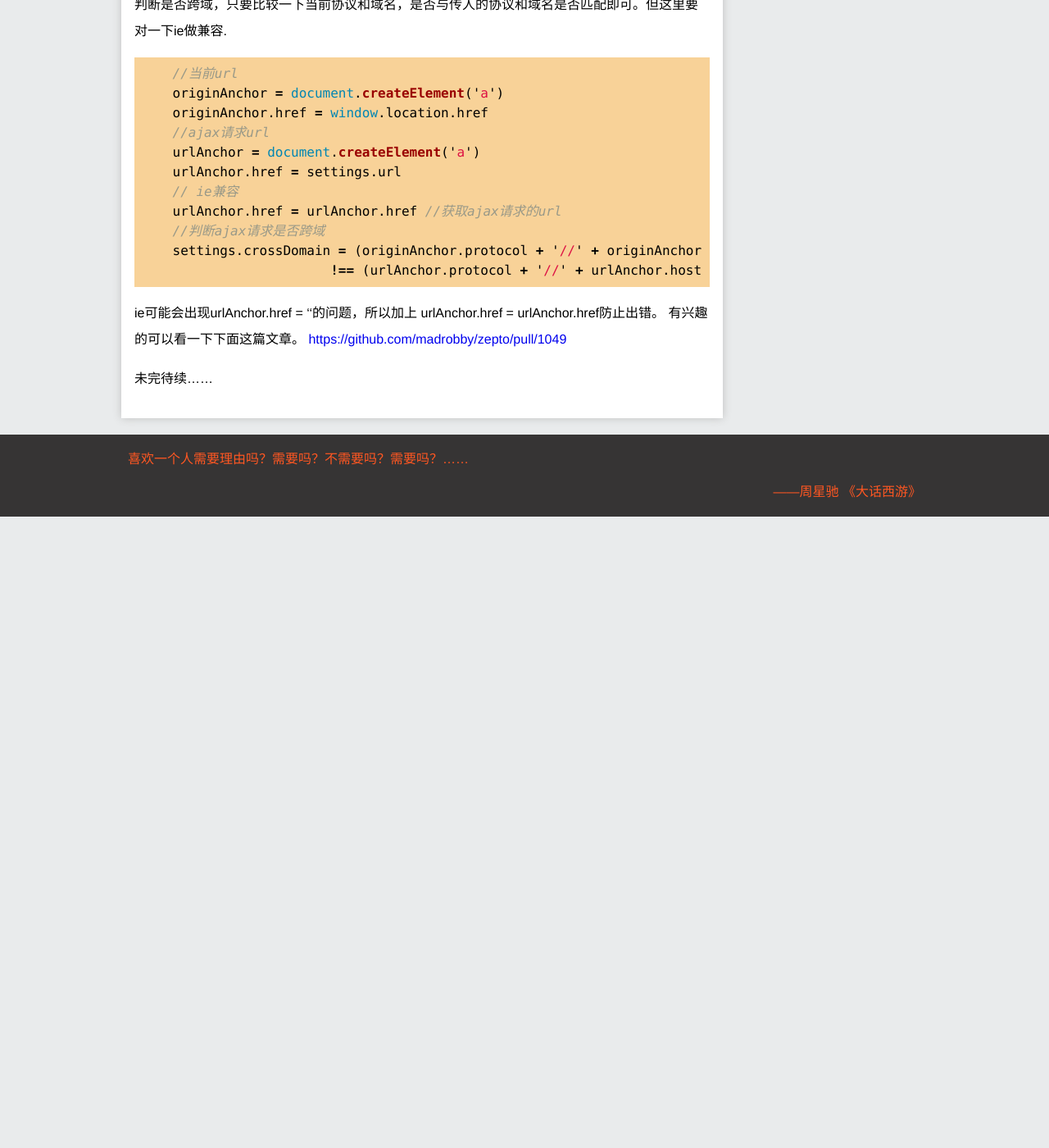
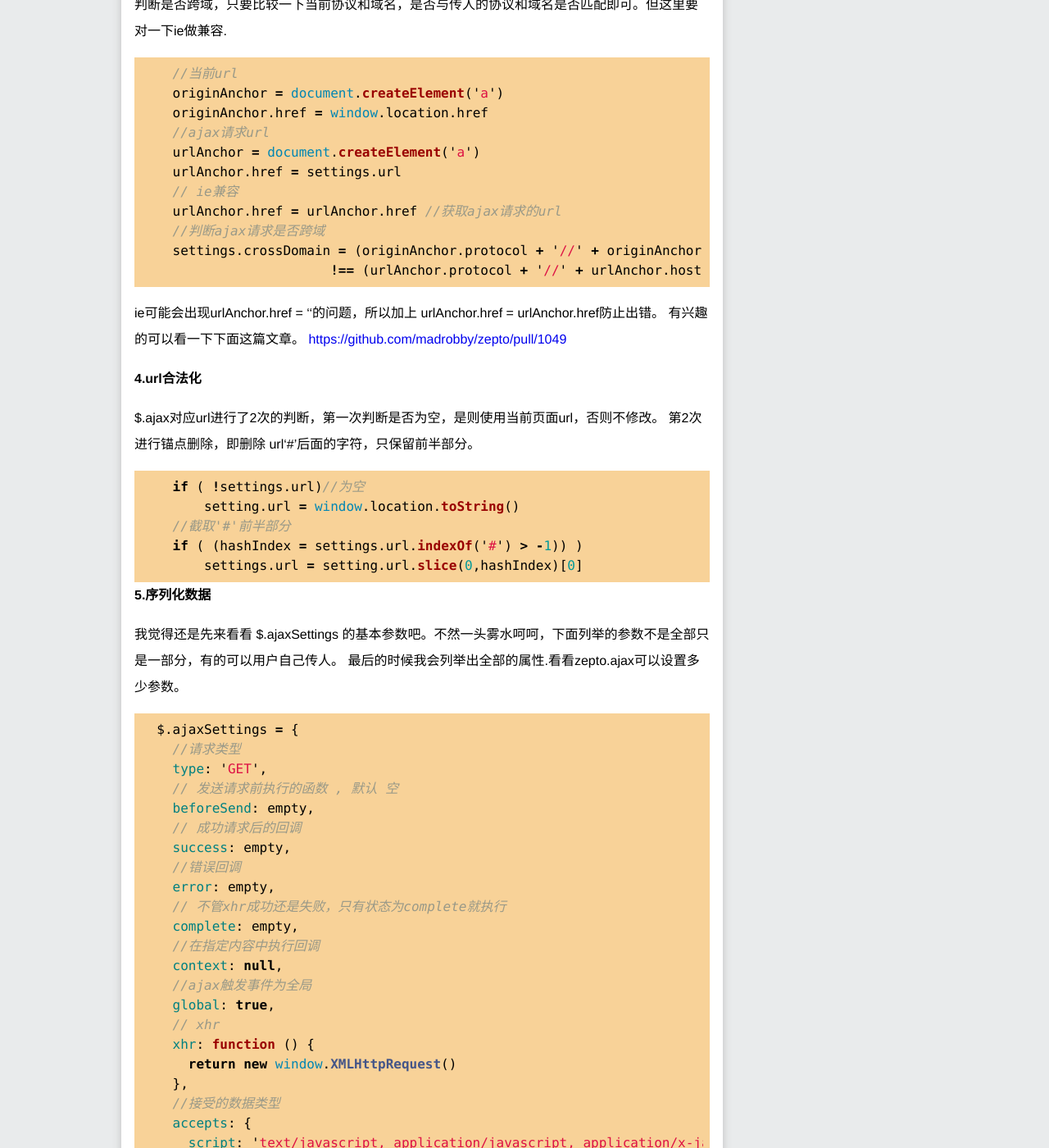
Before and after one commit to Yi-love/yi-love.github.io, a Jekyll site: the page built from _posts/2015-11-12-zepto-02.md, in a window 1280 px wide and 1400 px high, scrolled down 6559 px. Shown: the whole window at 82% size. Built offline with Jekyll 4.4.1, drawn with Linux system fonts in a browser that asks for light colours; before the commit the page ends 7189 px from its top, so only the background shows below that; some of the changed text lies outside the part shown.

Commit message:
edit zepto-02.md

```diff
--- a/_posts/2015-11-12-zepto-02.md
+++ b/_posts/2015-11-12-zepto-02.md
@@ -129,4 +129,66 @@ tags: [前端开发,zepto , 源码 , ajax ]
 
 [urlAnchor]:https://github.com/madrobby/zepto/pull/1049
 
->未完待续......
+>#### 4.url合法化 ####
+>$.ajax对应url进行了2次的判断，第一次判断是否为空，是则使用当前页面url，否则不修改。
+>第2次进行锚点删除，即删除 url‘#’后面的字符，只保留前半部分。
+{%highlight js%}
+    if ( !settings.url)//为空
+        setting.url = window.location.toString()
+    //截取'#'前半部分
+    if ( (hashIndex = settings.url.indexOf('#') > -1)) )
+        settings.url = setting.url.slice(0,hashIndex)[0]
+{%endhighlight%}
+
+>#### 5.序列化数据 ####
+>我觉得还是先来看看  $.ajaxSettings 的基本参数吧。不然一头雾水呵呵，下面列举的参数不是全部只是一部分，有的可以用户自己传人。
+>最后的时候我会列举出全部的属性.看看zepto.ajax可以设置多少参数。
+{%highlight js%}
+  $.ajaxSettings = {
+    //请求类型
+    type: 'GET',
+    // 发送请求前执行的函数 , 默认 空
+    beforeSend: empty,
+    // 成功请求后的回调
+    success: empty,
+    //错误回调
+    error: empty,
+    // 不管xhr成功还是失败，只有状态为complete就执行
+    complete: empty,
+    //在指定内容中执行回调
+    context: null,
+    //ajax触发事件为全局
+    global: true,
+    // xhr
+    xhr: function () {
+      return new window.XMLHttpRequest()
+    },
+    //接受的数据类型
+    accepts: {
+      script: 'text/javascript, application/javascript, application/x-javascript',
+      json:   jsonType,
+      xml:    'application/xml, text/xml',
+      html:   htmlType,
+      text:   'text/plain'
+    },
+    //是否跨域
+    crossDomain: false,
+    //超时设置  默认不超时
+    timeout: 0,
+    //数据需要被序列化
+    processData: true,
+    //对get请求数据进行缓存
+    cache: true
+  }
+{%endhighlight%}
+
+>序列化数据是对data参数进行的，因为大部分传进来的参数都是Object类型，而xhr接收参数的方式是字符串，所以必须把
+>Object对象转化成String每个参数用'&'隔开,和get传参类似。
+{%highlight js%}
+    data = {a:'0' , b:'1'}
+    //转换成
+    str = 'a=0&b=1'
+{%endhighlight%}
+>那么就有processData参数来设置data参数是否需要序列化。如果用户传人的类型已经是序列化的，那么就可以设置processData参数为false.
+>需要序列化的话就会调用$.param函数。
+![$.param]({{site.baseurl}}/images/2015/1112_08.jpg)
```
Also changed, not shown: other parts of _posts/2015-11-12-zepto-02.md (+1 -1 lines), images/2015/1112_08.jpg (added), 2 other files.
